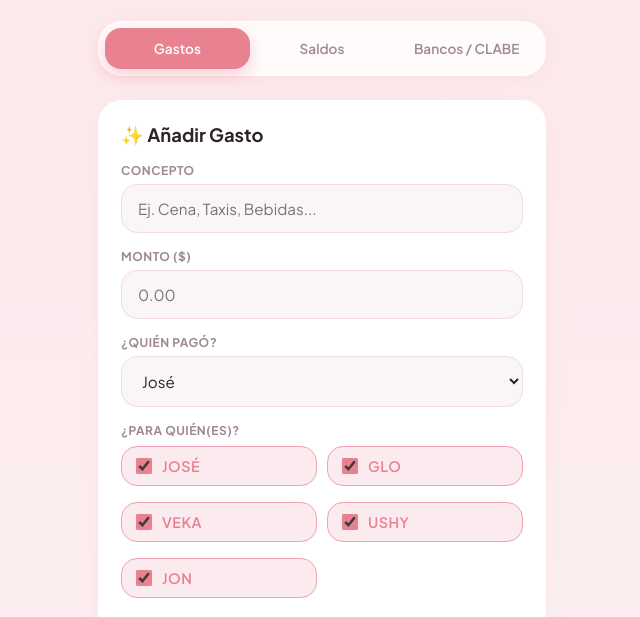
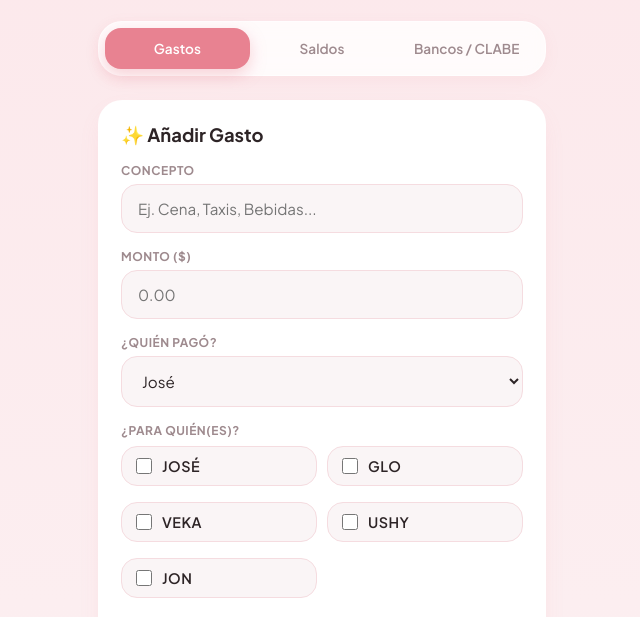
Before and after one commit to jonpisilmx/gastosdeviaje, a plain HTML site: page index.html in a window 1280 px wide. Shown: the part 126-743 px from the top of the page, without its empty margins (318-958 px from the left). Drawn offline with Linux system fonts and the light colour scheme.

Commit message:
Update beneficiary checkboxes and comments in HTML

```diff
--- a/index.html
+++ b/index.html
@@ -495,11 +495,11 @@
           <div class="form-group">
             <label>¿Para quién(es)?</label>
             <div class="checkbox-grid">
-              <label class="checkbox-item"><input type="checkbox" name="beneficiary" value="José" checked> José</label>
-              <label class="checkbox-item"><input type="checkbox" name="beneficiary" value="Glo" checked> Glo</label>
-              <label class="checkbox-item"><input type="checkbox" name="beneficiary" value="Veka" checked> Veka</label>
-              <label class="checkbox-item"><input type="checkbox" name="beneficiary" value="Ushy" checked> Ushy</label>
-              <label class="checkbox-item"><input type="checkbox" name="beneficiary" value="Jon" checked> Jon</label>
+              <label class="checkbox-item"><input type="checkbox" name="beneficiary" value="José"> José</label>
+              <label class="checkbox-item"><input type="checkbox" name="beneficiary" value="Glo"> Glo</label>
+              <label class="checkbox-item"><input type="checkbox" name="beneficiary" value="Veka"> Veka</label>
+              <label class="checkbox-item"><input type="checkbox" name="beneficiary" value="Ushy"> Ushy</label>
+              <label class="checkbox-item"><input type="checkbox" name="beneficiary" value="Jon"> Jon</label>
             </div>
           </div>
 
@@ -541,7 +541,7 @@
         <div id="settlements-list"></div>
       </div>
 
-      <!-- 2. REGISTRAR PAGO / TRANSFERENCIA (UBICADO DEBAJO DE ¿CÓMO SALDAR CUENTAS?) -->
+      <!-- 2. REGISTRAR PAGO / TRANSFERENCIA DEBAJO DE ¿CÓMO SALDAR CUENTAS? -->
       <div class="card">
         <h2>💸 Registrar Pago / Transferencia</h2>
         <form id="transfer-form">
@@ -701,7 +701,8 @@
       expenses.unshift(newExpense);
       saveAndRender();
       document.getElementById('expense-form').reset();
-      document.querySelectorAll('input[name="beneficiary"]').forEach(cb => cb.checked = true);
+      // Mantiene todas las casillas desmarcadas al reiniciar el formulario
+      document.querySelectorAll('input[name="beneficiary"]').forEach(cb => cb.checked = false);
     });
 
     // Registrar Transferencia
```
